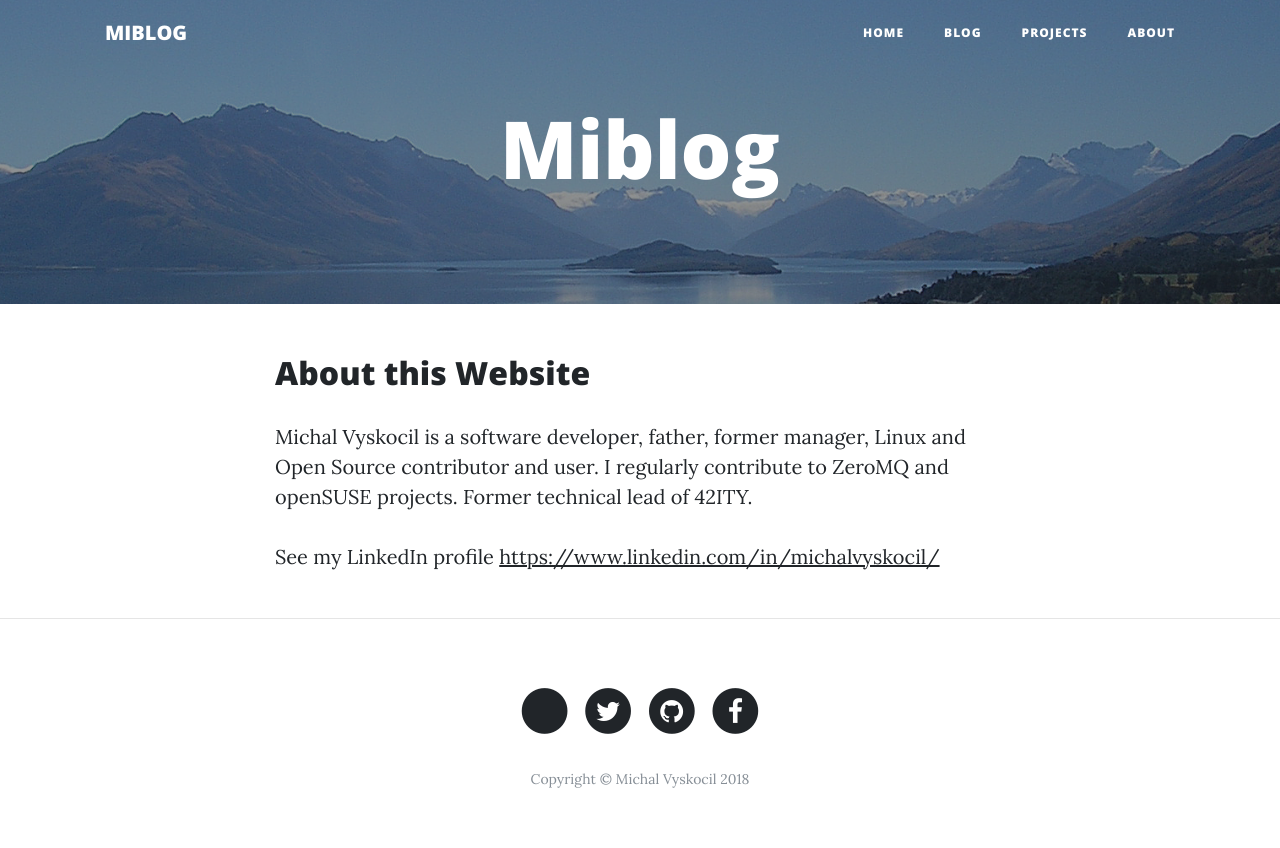
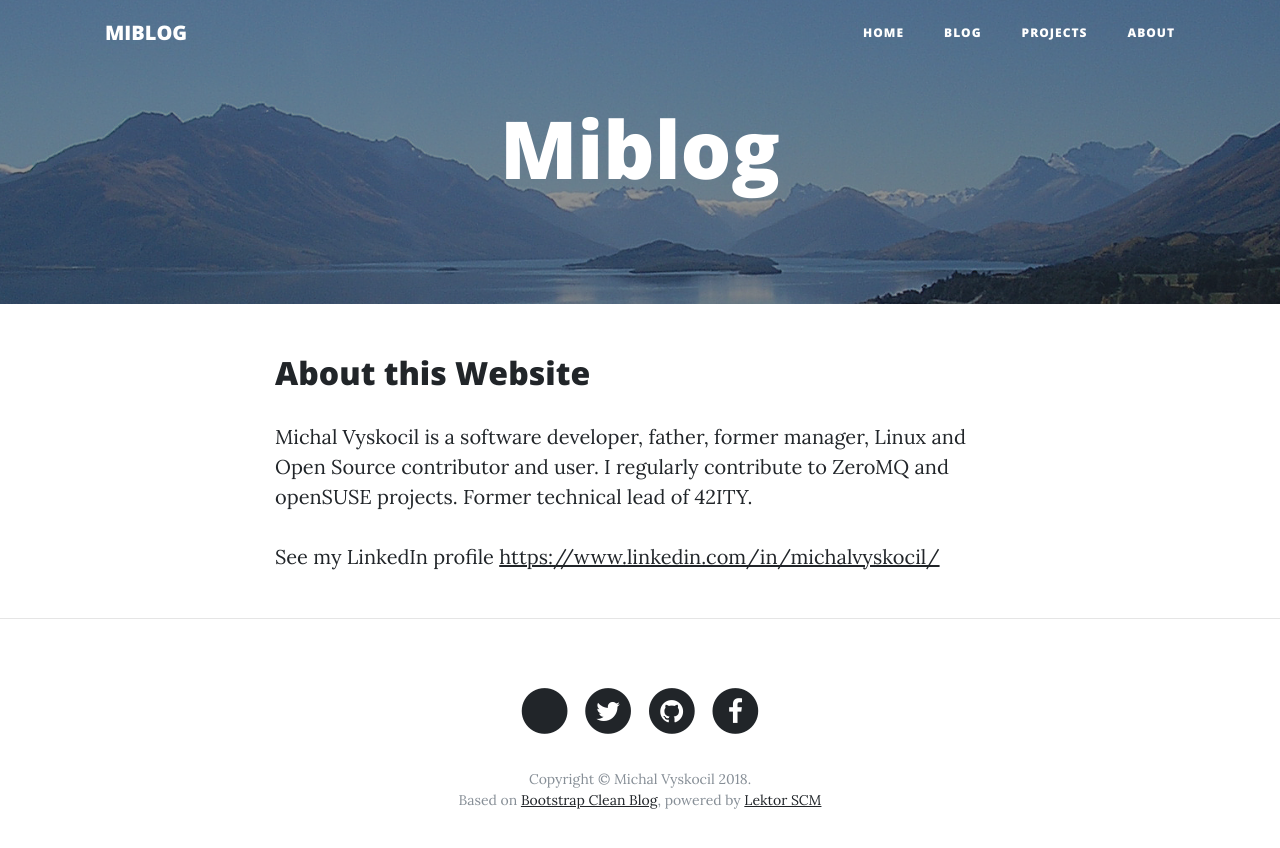
Before and after one commit to vyskocilm/vyskocilm.github.io, a plain HTML site: page about/index.html in a window 1280 px wide. Drawn offline with nearby package versions, Linux system fonts and the light colour scheme.

Commit message:
Synchronized build

```diff
--- a/about/index.html
+++ b/about/index.html
@@ -128,7 +128,7 @@
                 </a>
               </li>
             </ul>
-            <p class="copyright text-muted">Copyright &copy; Michal Vyskocil 2018</p>
+            <p class="copyright text-muted">Copyright &copy; Michal Vyskocil 2018.<br/>Based on <a href="https://startbootstrap.com/template-overviews/clean-blog/">Bootstrap Clean Blog</a>, powered by <a href="https://getlektor.com">Lektor SCM</a></p>
           </div>
         </div>
       </div>
```
Also changed, not shown: blog/first-post/index.html (+1 -1 lines), blog/index.html (+1 -1 lines), index.html (+1 -1 lines), projects/index.html (+1 -1 lines).
